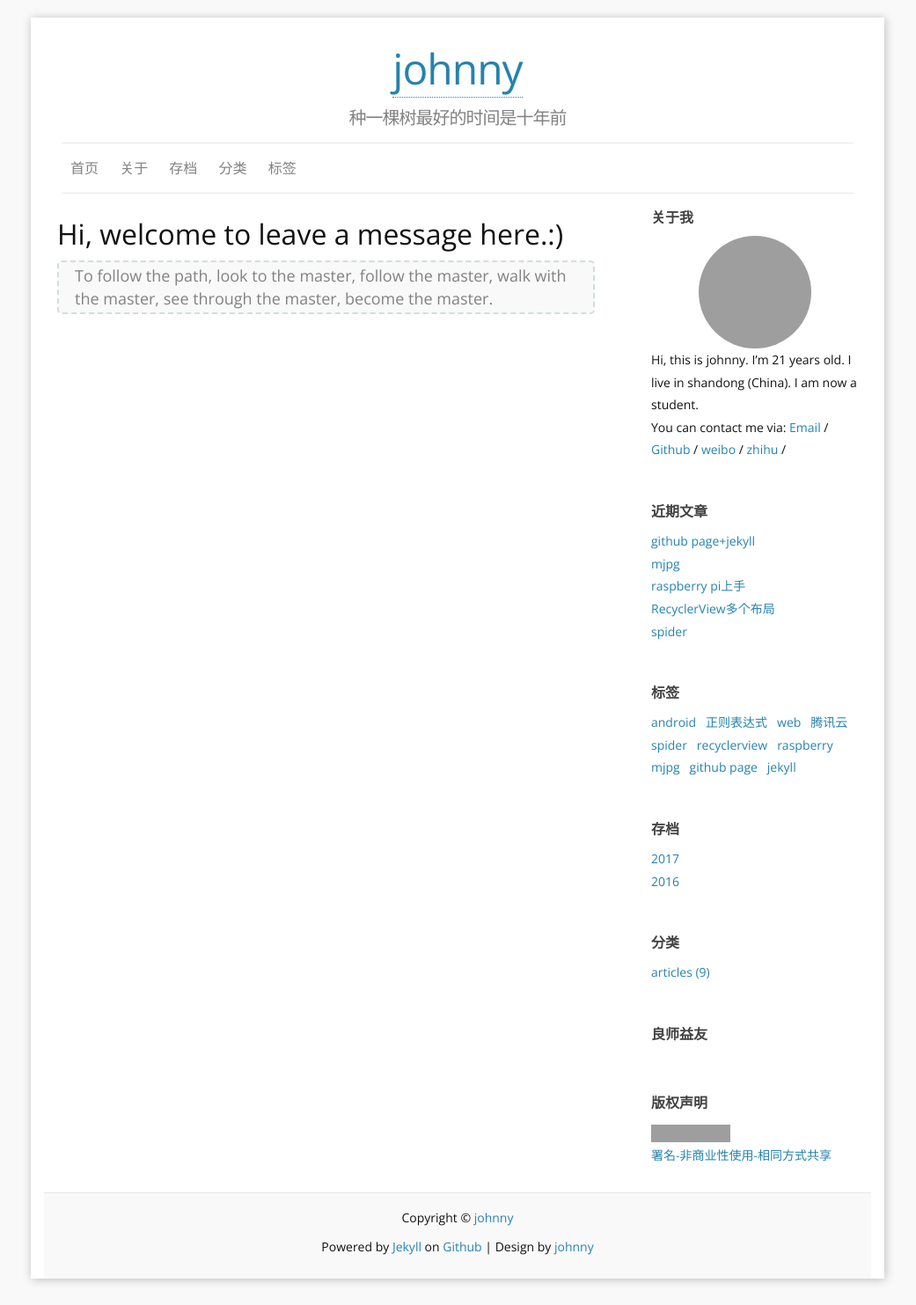
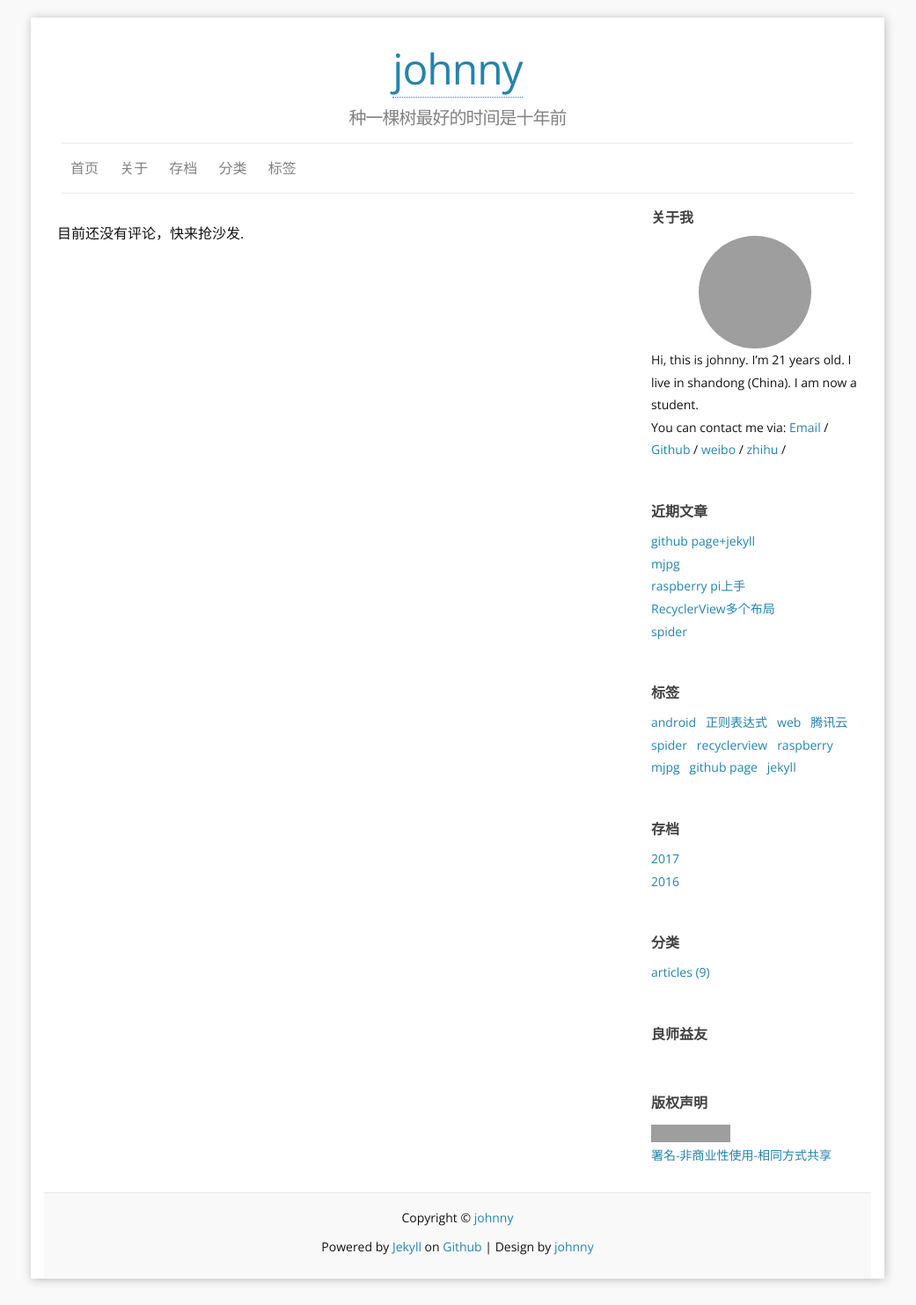
Before and after one commit to cnafan/cnafan.github.io, a Jekyll site: the page built from f_guestbook.md, in a window 1280 px wide. Shown: the whole page at 88% size, without its empty margins (120-1161 px from the left). Built offline with Jekyll 4.4.1, drawn with Linux system fonts in a browser that asks for light colours; nearby versions of some CDN libraries; a script that is not in the unit is left out; grey boxes are pictures that could not be loaded.

Commit message:
Update f_guestbook.md

```diff
--- a/f_guestbook.md
+++ b/f_guestbook.md
@@ -4,6 +4,4 @@ title: Guestbook
 comments: yes
 permalink: /guestbook/
 ---
-## Hi, welcome to leave a message here.:)
-
-> To follow the path, look to the master, follow the master, walk with the master, see through the master, become the master.
+{% include comments.html %}
```
